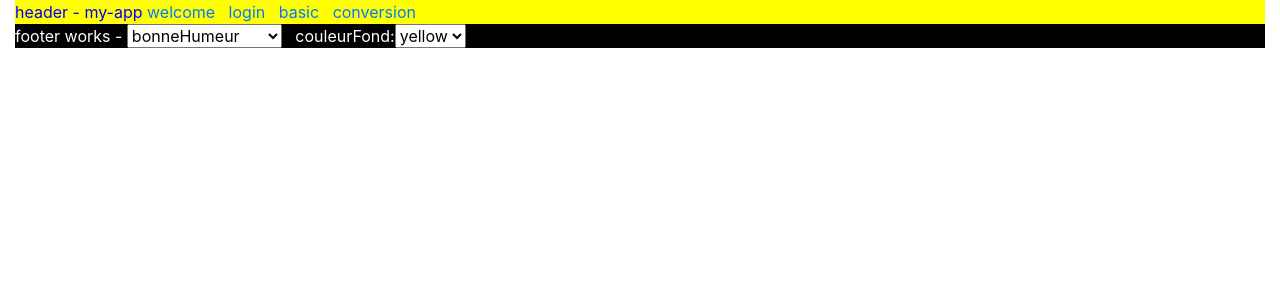
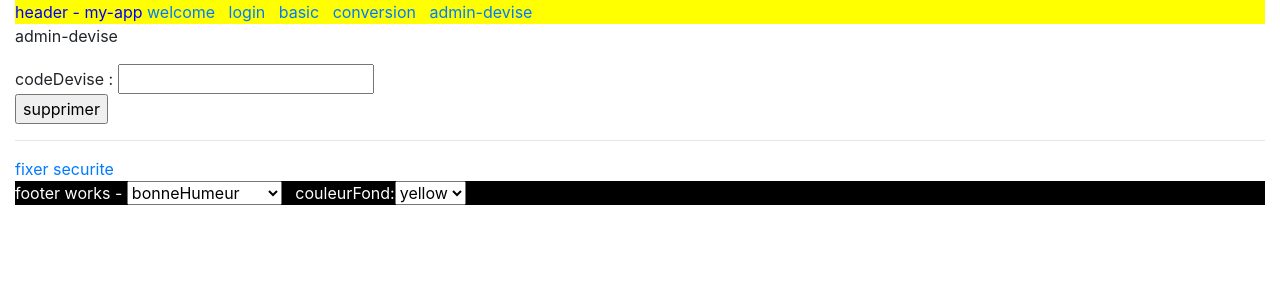
Before and after one commit to didier-tp/isikadev4_frontend, an Angular app in the folder tp-angular/my-app/: page /ngr-admin-devise in a window 1280 px wide. Before the commit this address led to /. Shown: the top 300 px of the page. Built offline with nearby package versions, Linux system fonts and the light colour scheme.

Commit message:
admin devise et intercepteur

```diff
--- /dev/null
+++ b/tp-angular/my-app/src/app/admin-devise/admin-devise.component.html
@@ -0,0 +1,6 @@
+<p>admin-devise</p>
+codeDevise : <input [(ngModel)]="codeDevise" /> <br/>
+<input type="button" value="supprimer" (click)="onSupprimer()" /> <br/>
+{{message}}
+<hr/>
+<a href="http://localhost:8282/test-ws" target="_new">fixer securite</a>
--- /dev/null
+++ b/tp-angular/my-app/src/app/admin-devise/admin-devise.component.ts
@@ -0,0 +1,28 @@
+import { Component, OnInit } from '@angular/core';
+import { DeviseService } from '../common/service/devise.service';
+
+@Component({
+  selector: 'app-admin-devise',
+  templateUrl: './admin-devise.component.html',
+  styleUrls: ['./admin-devise.component.scss']
+})
+export class AdminDeviseComponent implements OnInit {
+
+  codeDevise : string ;
+  message : string = "";
+
+  onSupprimer(){
+    this.deviseService.deleteDeviseServerSide(this.codeDevise)
+    .subscribe(
+      ()=>{this.message="ok"; } ,
+      (error) => { console.log(error);
+                   this.message = JSON.stringify(error); }
+  );
+  }
+
+  constructor(private deviseService : DeviseService) { }
+
+  ngOnInit(): void {
+  }
+
+}
--- a/tp-angular/my-app/src/app/app.module.ts
+++ b/tp-angular/my-app/src/app/app.module.ts
@@ -17,6 +17,11 @@ import { TabsModule } from 'ngx-bootstrap/tabs';
 import { BsUtilModule } from 'src/bs-util/bs-util.module';
 import { WelcomeComponent } from './welcome/welcome.component';
 import { ConversionComponent } from './conversion/conversion.component';
+import { AdminDeviseComponent } from './admin-devise/admin-devise.component';
+
+import { HTTP_INTERCEPTORS } from '@angular/common/http';
+import { MyAuthInterceptor } from './common/interceptor/my-auth-interceptor';
+
 
 @NgModule({
   declarations: [
@@ -28,7 +33,8 @@ import { ConversionComponent } from './conversion/conversion.component';
     TvaComponent,
     LoginComponent,
     WelcomeComponent,
-    ConversionComponent
+    ConversionComponent,
+    AdminDeviseComponent
   ],
   imports: [
     BrowserModule,
@@ -38,7 +44,12 @@ import { ConversionComponent } from './conversion/conversion.component';
     BsUtilModule,
     HttpClientModule
   ],
-  providers: [],
+  providers: [{
+      provide: HTTP_INTERCEPTORS,
+      useClass: MyAuthInterceptor,
+      multi: true
+      }
+  ],
   bootstrap: [AppComponent]
 })
 export class AppModule { }
--- /dev/null
+++ b/tp-angular/my-app/src/app/common/interceptor/my-auth-interceptor.ts
@@ -0,0 +1,14 @@
+import { Injectable } from '@angular/core';
+import { HttpEvent, HttpInterceptor, HttpHandler, HttpRequest }from '@angular/common/http';
+import { Observable } from 'rxjs';
+
+@Injectable()
+export class MyAuthInterceptor implements HttpInterceptor {
+
+intercept (req: HttpRequest<any>, next: HttpHandler): Observable<HttpEvent<any>> {
+        let token = localStorage.getItem('token');
+        const authReq = req.clone({headers: req.headers.set('Authorization', 'Bearer ' + token)});
+        return next.handle(authReq);
+      }
+
+}
--- a/tp-angular/my-app/src/app/common/service/devise.service.ts
+++ b/tp-angular/my-app/src/app/common/service/devise.service.ts
@@ -44,4 +44,12 @@ export class DeviseService {
 
   //injecter http de type HttpClient (et aussi HttpClientModule dans app.module.ts)
   constructor(private http: HttpClient) { }
+
+
+  public deleteDeviseServerSide(deviseCode):Observable<any>{
+    let deleteUrl : string = "./devise-api/private/role_admin/devise/" + deviseCode ;
+    console.log("deleteUrl= " + deleteUrl );
+    return this.http.delete(deleteUrl );
+    }
+
 }
--- a/tp-angular/my-app/src/app/header/header.component.html
+++ b/tp-angular/my-app/src/app/header/header.component.html
@@ -1,7 +1,8 @@
 <div id="myheader" [style.background-color]="preferencesService.couleurFondPreferee" >
     header - {{titre}}
-    <a routerLink='/welcome'>welcome</a> &nbsp;
-    <a [routerLink]="['/login']">login</a> &nbsp;
-    <a routerLink='/basic'>basic</a> &nbsp;
-    <a routerLink='/conversion'>conversion</a> &nbsp;
+    <a routerLink='/ngr-welcome'>welcome</a> &nbsp;
+    <a [routerLink]="['/ngr-login']">login</a> &nbsp;
+    <a routerLink='/ngr-basic'>basic</a> &nbsp;
+    <a routerLink='/ngr-conversion'>conversion</a> &nbsp;
+    <a routerLink='/ngr-admin-devise'>admin-devise</a> &nbsp;
 </div>
```
Also changed, not shown: tp-angular/my-app/src/app/app-routing.module.ts (+7 -5 lines), tp-angular/my-app/src/app/admin-devise/admin-devise.component.scss (added), 1 other file (tests, documents, lock files or other folders).
